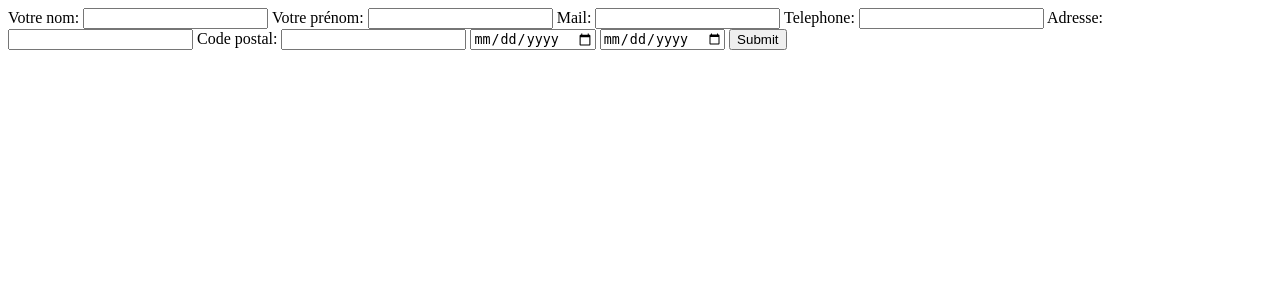
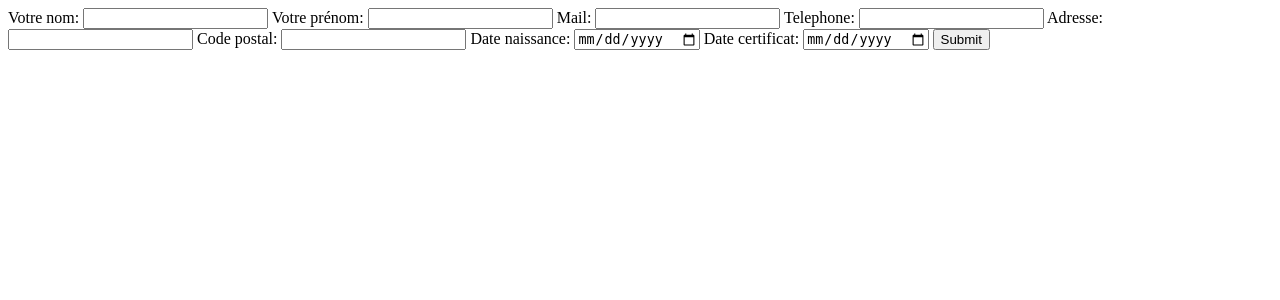
Before and after one commit to TOOKKII/Lyonpalme, a Django app: page /inscription/inscription_form in a window 1280 px wide. Shown: the top 300 px of the page. Run offline with Django 4.2, Linux system fonts and the light colour scheme; parts of the project's set-up code (start-up, migrations or seed data) failed here and were passed over.

Commit message:
ajout de texte explicatif pourles dates et champ required

```diff
--- a/lyon_palme/inscription/templates/inscription/inscription_form.html
+++ b/lyon_palme/inscription/templates/inscription/inscription_form.html
@@ -8,8 +8,10 @@
         <form action="{% url 'inscription:inscription_form' %}" method="post">
             {% csrf_token %}
             {{ form }}
-            <input type="date" id="date_naissance" name="date_naissance">
-            <input type="date" id="date_certificat" name="date_certificat">
+            Date naissance:
+            <input type="date" id="date_naissance" name="date_naissance" required="">
+            Date certificat:
+            <input type="date" id="date_certificat" name="date_certificat" required="">
             <input type="submit" value="Submit">
         </form>
         {{erreur_mail}}
```
Also changed, not shown: lyon_palme/db.sqlite3.
